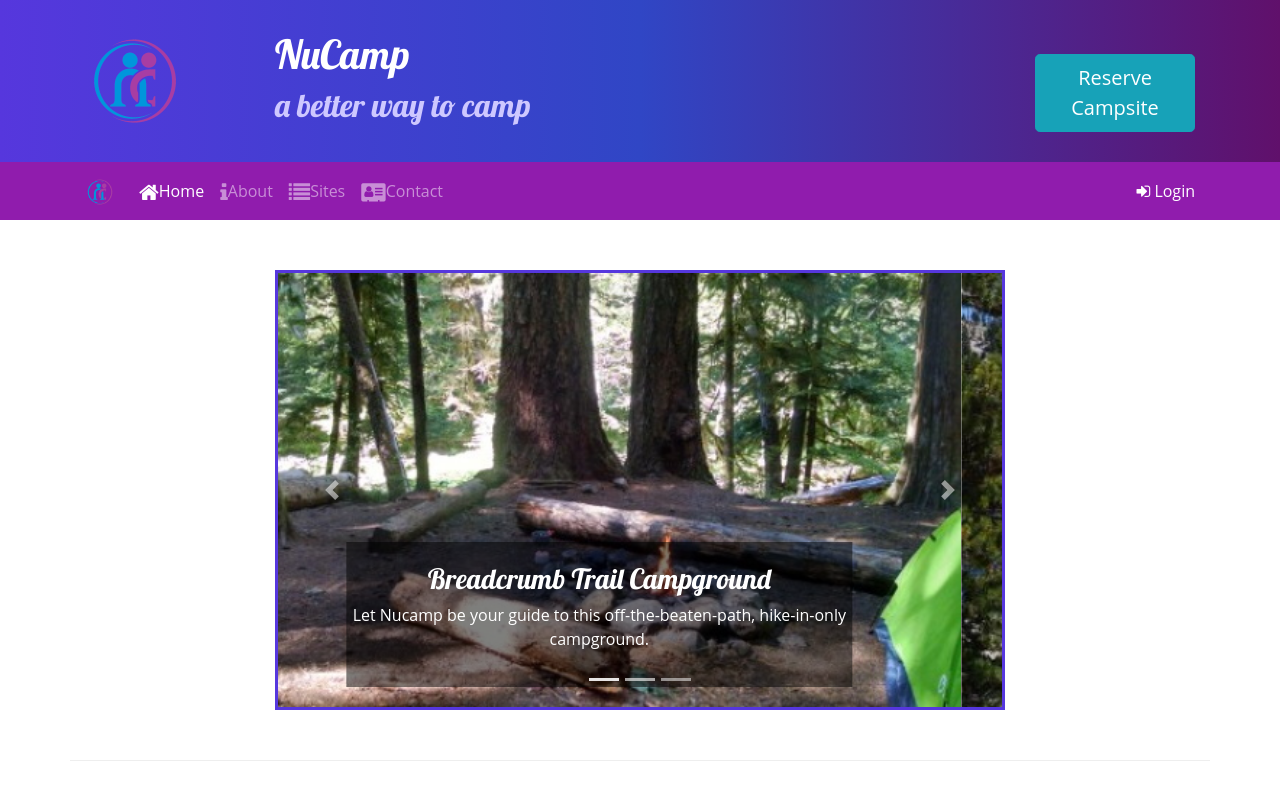
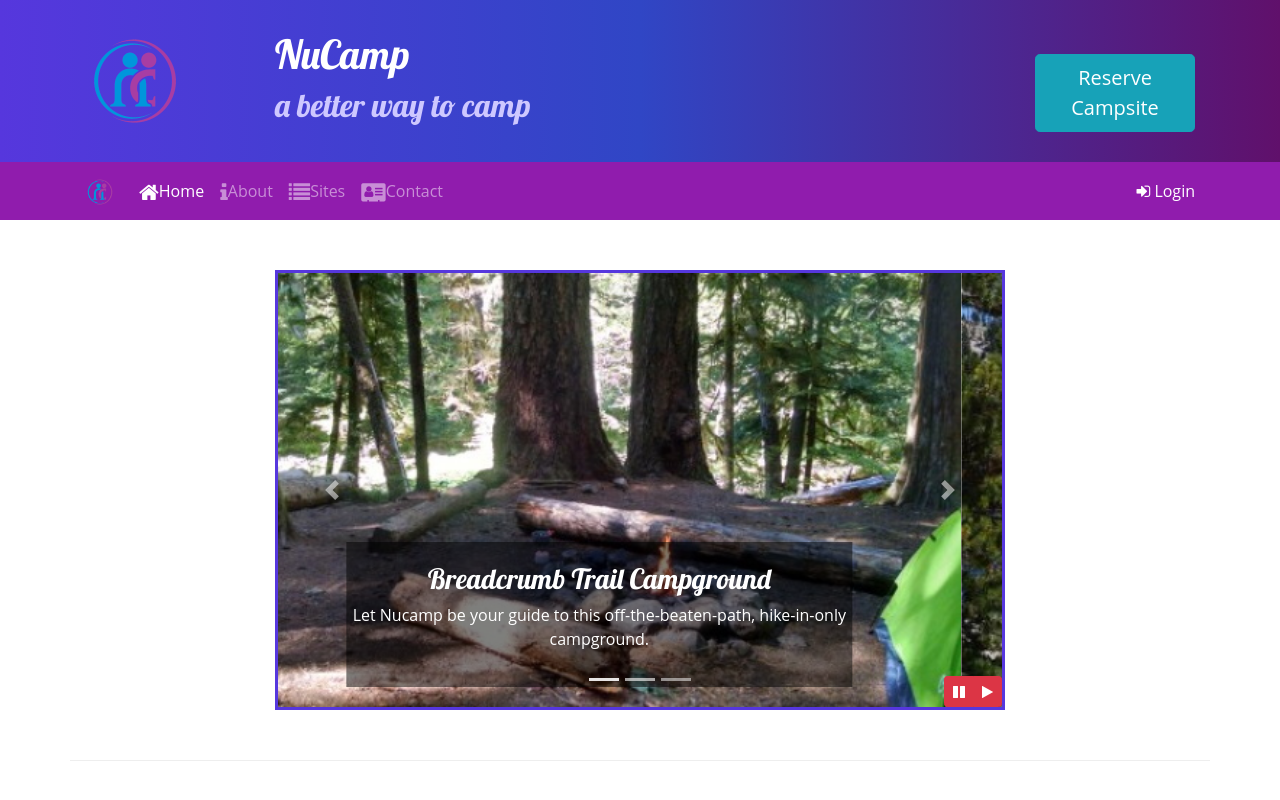
Before and after one commit to agavhe01/Campsite-First-MERN-Project-, a website: page index.html in a window 1280 px wide. Shown: the top 800 px of the page. Drawn offline with nearby package versions, Linux system fonts and the light colour scheme.

Commit message:
Added pause and play button to carousel, jquery first attempt

```diff
--- a/css/styles.css
+++ b/css/styles.css
@@ -50,3 +50,10 @@ a, a:hover {
 .carousel {
     border: solid #5637DD;
 }
+
+#carouselButton {
+    position: absolute;
+    right: 0;
+    bottom: 0;
+    z-index: 100;
+}
--- a/index.html
+++ b/index.html
@@ -208,6 +208,14 @@
                         <span class="carousel-control-next-icon"></span>
                         <span class="sr-only">Next</span>
                     </a>
+                    <div class="btn-group" id="carouselButton">
+                        <button class="btn btn-danger btn-sm" id="carouselPause">
+                            <i class="fa fa-pause"></i>
+                        </button>
+                        <button class="btn btn-danger btn-sm" id="carouselPlay">
+                            <i class="fa fa-play"></i>
+                        </button>
+                    </div>
             </div>
         </div>
     </div>
@@ -347,6 +355,21 @@
         })
 </script>
 
+<!-- Pause and play jquery scripts -->
+<script>
+    $(function() {
+        /* $(".carousel").carousel( { interval: 2000 } );  removed to fix touch screen bug */
+        $(".carousel").carousel( { interval: 2000, pause: "false" } );
+        /* 2000ms = 2s, default setting is 5000 */
+        $("#carouselPause").click(function(){
+            $(".carousel").carousel("pause");
+        });
+        $("#carouselPlay").click(function(){
+            $(".carousel").carousel("cycle");
+        });
+    });
+</script>
+
 </body>
 
 </html>
```
